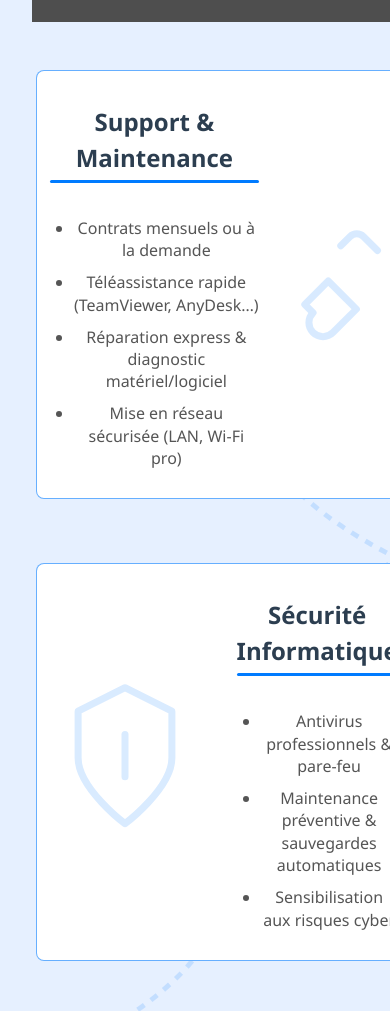
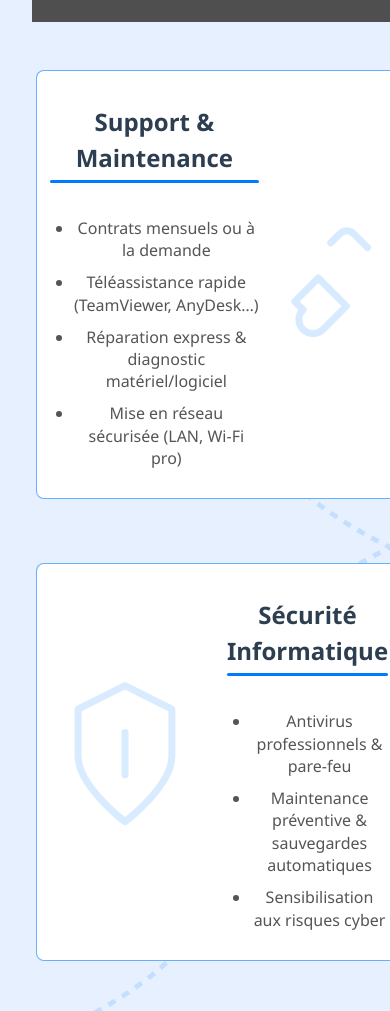
Before and after one commit to davon6/abdel_ITSupport, a Vue app: page /#/professionnels in a window 390 px wide. Shown: the part 394-1405 px from the top of the page. Built offline with nearby package versions, Linux system fonts and the light colour scheme; grey boxes are pictures that could not be loaded.

Commit message:
pro layout mobile

```diff
--- a/src/components/Professionnels.vue
+++ b/src/components/Professionnels.vue
@@ -576,7 +576,7 @@ main.container {
   /* Section cards – lighter style */
   .section-card {
     padding: 0.8em 0.8em !important; /* much tighter */
-    gap: 0.8em !important; /* less space between image and text */
+    gap: 0.2em !important; /* less space between image and text */
     box-shadow: none !important;
     border: 1px solid rgba(0, 123, 255, 0.6) !important; /* stronger blue */
     border-radius: 8px !important;
@@ -608,6 +608,7 @@ main.container {
 
   .image-block {
     flex: 0 0 auto; /* shrink to fit icon */
+    margin-bottom: 0.3em !important;
   }
 }
 
```
